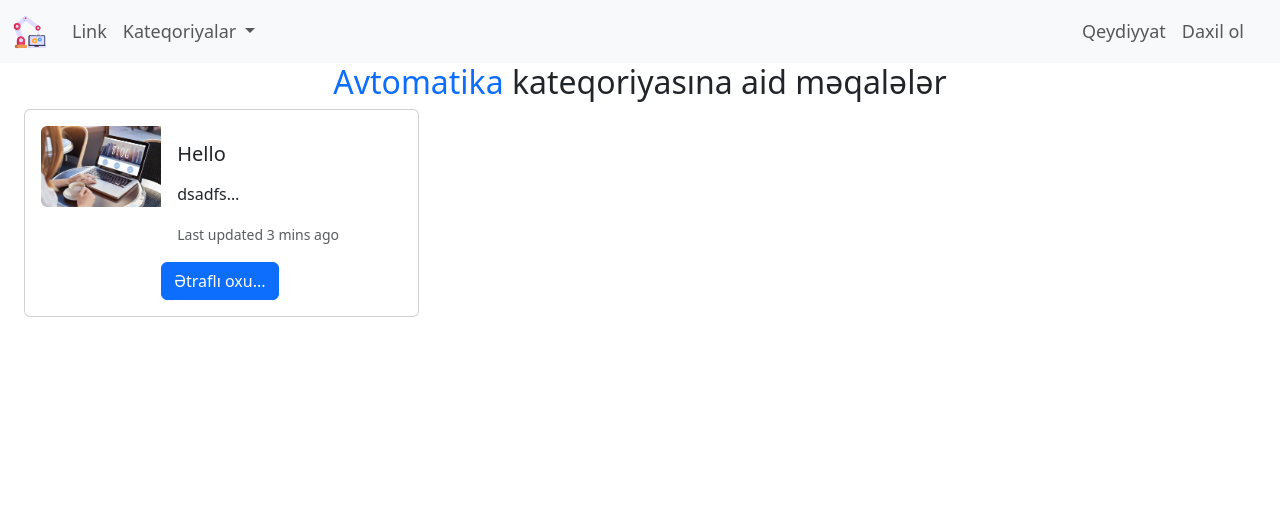
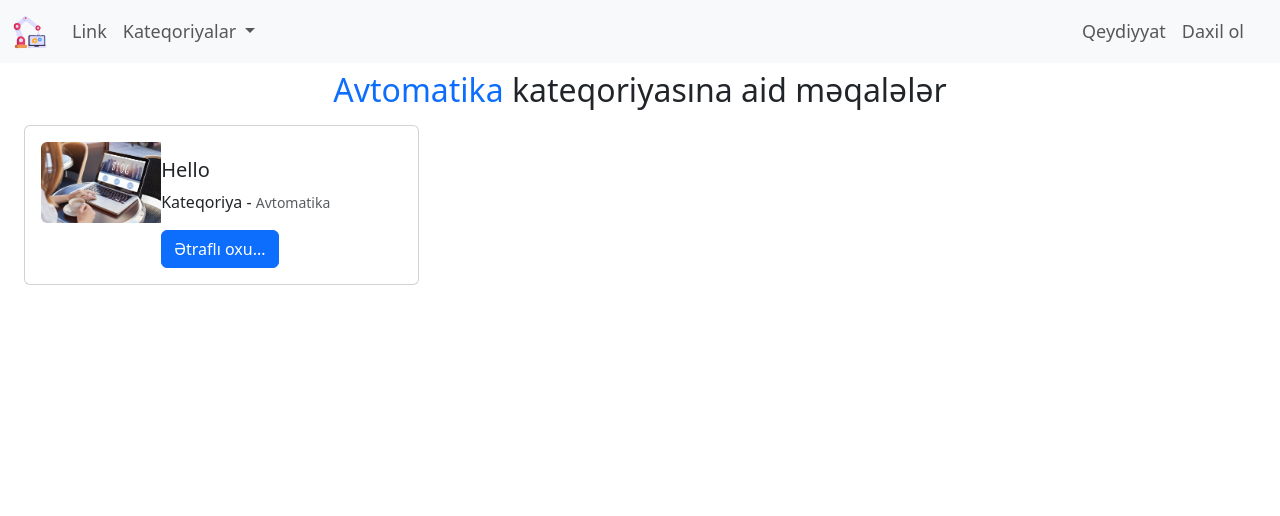
Before and after one commit to SahibFarhadov/x-lab, a Django app: a page that uses xlab_container/blog/templates/blog/kateqoriyaya_get.html in a window 1280 px wide. Shown: the top 516 px of the page. Run offline with Django 4.2, Linux system fonts and the light colour scheme; data comes from the database, SQL or seed files in the repository; some libraries are stand-ins or nearby versions.

Commit message:
kateqoriya sehifesinde deyisiklik edildi.

```diff
--- a/xlab_container/blog/templates/blog/kateqoriyaya_get.html
+++ b/xlab_container/blog/templates/blog/kateqoriyaya_get.html
@@ -5,7 +5,7 @@
 {% block content %}
     <div class="container-fluid">
         <div class="row">
-            <div class="col text-center">
+            <div class="col text-center mt-2">
                 <h2 class="h2"><span class="text-primary">{{secilen_kateqoriya}}</span> kateqoriyasına aid məqalələr</h2>
             </div>
         </div>
@@ -13,7 +13,7 @@
             {% if yazilar %}
                 {% for yazi in  yazilar%}
                 <div class="col-md-6 col-lg-6 col-xl-4 col-xxl-4">
-                    <div class="card mb-3 p-3 w-100">
+                    <div class="card mb-3 p-3 w-100 mt-2">
                         <div class="row g-0">
                         <div class="col-md-4">
                             <a href="{%url 'yazini_tap' yazi.blog_slug%}" target="_blank" rel="noopener noreferrer">
@@ -21,12 +21,9 @@
                             </a>
                         </div>
                         <div class="col-md-8">
-                            <div class="card-body">
+                            <div class="card-body ps-0">
                             <h5 class="card-title">{{yazi.basliq}}</h5>
-                            <p class="card-text">
-                                {{yazi.kontent|truncatechars:10|safe}}
-                            </p>
-                            <p class="card-text"><small class="text-body-secondary">Last updated 3 mins ago</small></p>
+                            <p class="card-text">Kateqoriya - <small class="text-body-secondary">{{secilen_kateqoriya}}</small></p>
                             </div>
                             <a href="{%url 'yazini_tap' yazi.blog_slug%}" target="_blank" rel="noopener noreferrer" class="btn btn-primary">Ətraflı oxu...</a>
                         </div>
```
